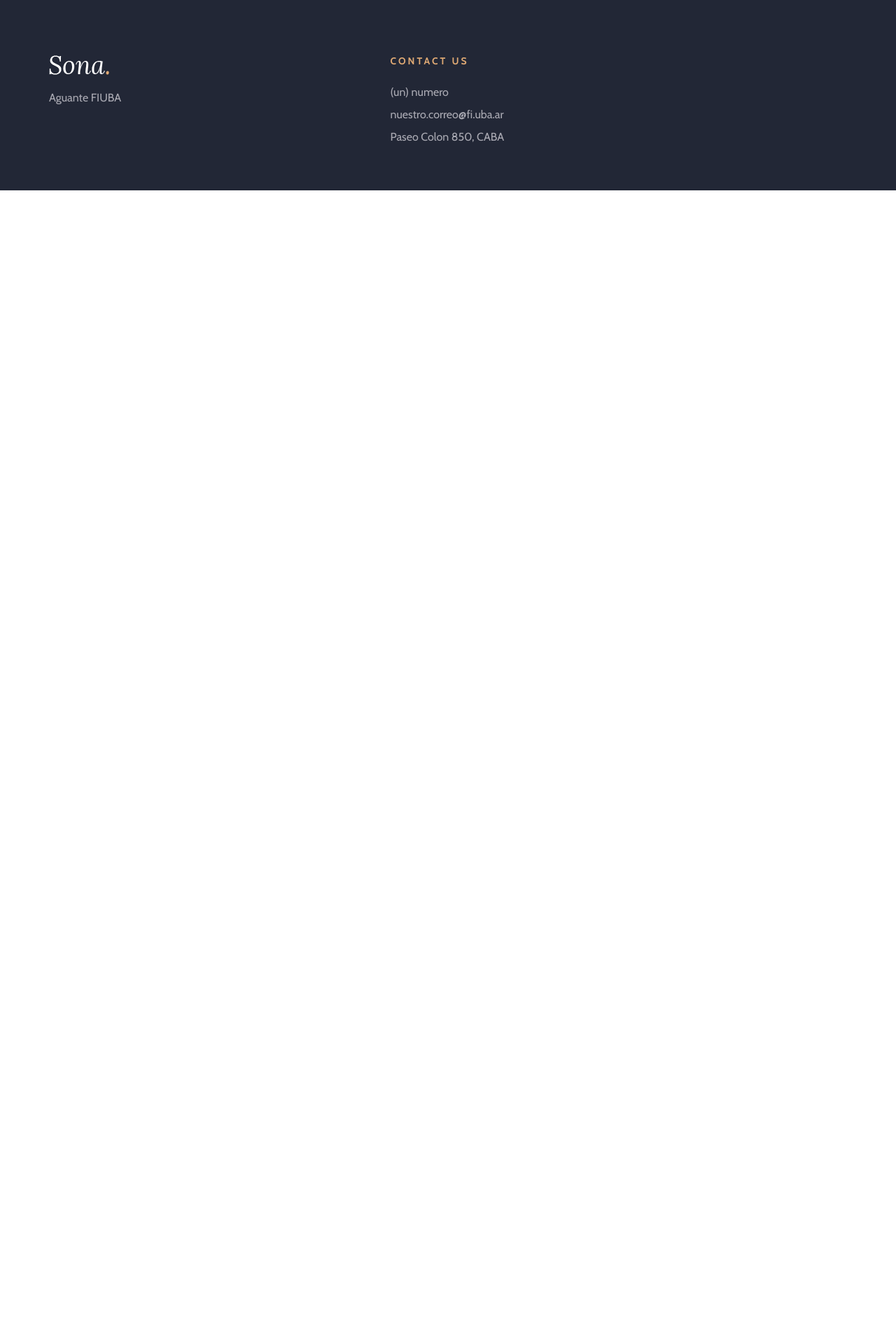
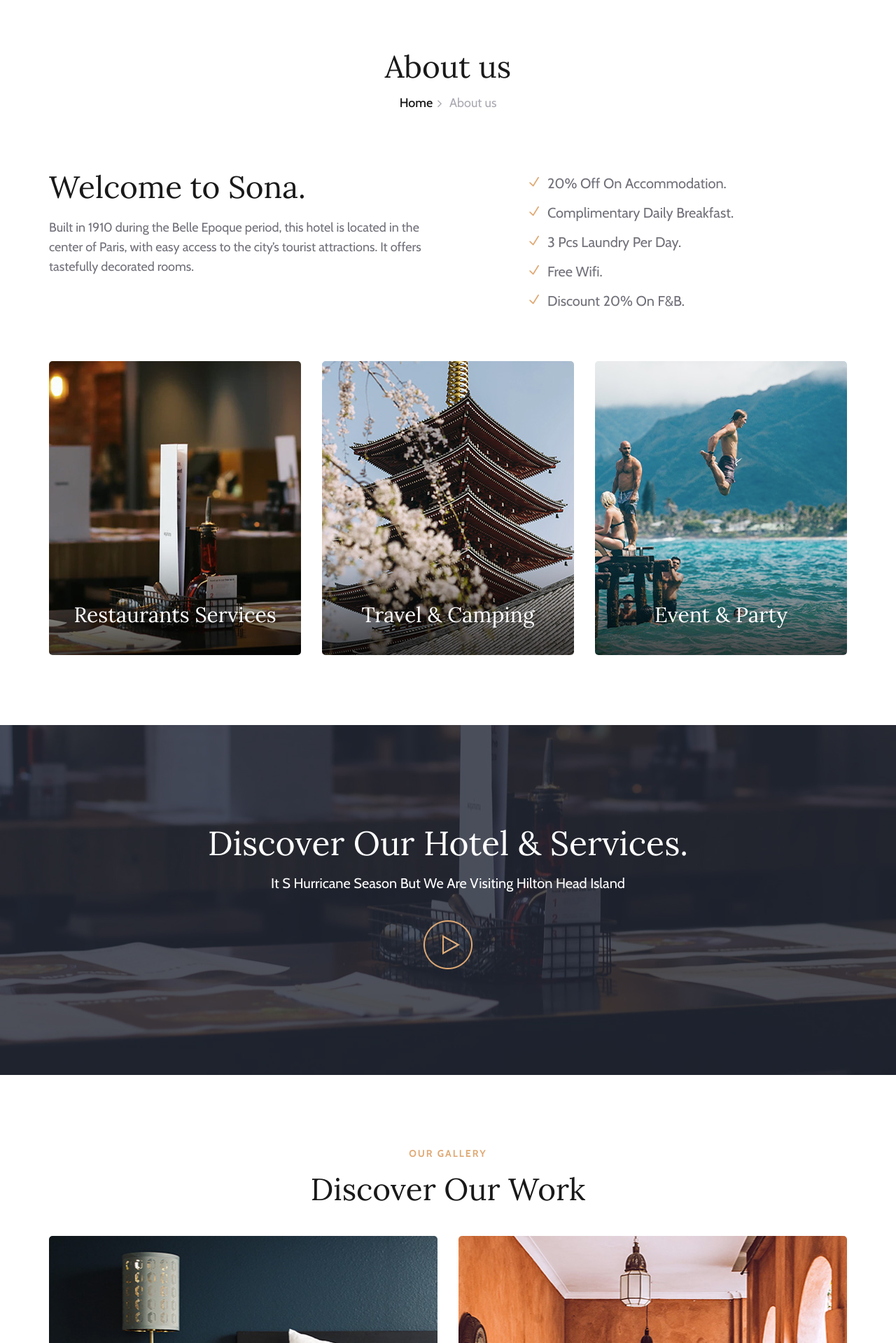
Before and after one commit to emanuel955/TP---Equipo-Futuros-Ingenieros, a Flask app: page /about in a window 1280 px wide; the page is wider, and only the part inside the window is pictured. Shown: the part 175-2094 px from the top of that part at 70% size. Before the commit the page ends 447 px from the top of that part, so only its background shows below. Run offline with Flask 3, Linux system fonts and the light colour scheme; some libraries are stand-ins or nearby versions; grey boxes are pictures that could not be loaded.

Commit message:
Adecua about.html al nuevo base.html, cambia el idioma

```diff
--- a/templates/about.html
+++ b/templates/about.html
@@ -1,6 +1,8 @@
 {% extends 'base.html' %}
+
 {% block title %}About us{% endblock %}
-{% block body %}
+
+{% block content %}
     <body>
         <!-- Breadcrumb Section Begin -->
         <div class="breadcrumb-section">
@@ -8,10 +10,10 @@
                 <div class="row">
                     <div class="col-lg-12">
                         <div class="breadcrumb-text">
-                        <h2>Sobre nosotros</h2>
+                            <h2>About us</h2>
                             <div class="bt-option">
                                 <a href="{{ url_for('index') }}">Home</a>
-                            <span>Sobre nosotros</span>
+                                <span>About us</span>
                             </div>
                         </div>
                     </div>
@@ -27,19 +29,17 @@
                     <div class="row">
                         <div class="col-lg-6">
                             <div class="ap-title">
-                            <h2>Bienvenido a Sona.</h2>
-                            <p>Construido en 1910 durante el periodo Belle Epoque, este hotel está situado en el centro de
-                                París, con fácil acceso a las atracciones turísticas de la ciudad. Ofrece con buen gusto
-                                habitaciones decoradas.</p>
+                                <h2>Welcome to Sona.</h2>
+                                <p>Built in 1910 during the Belle Epoque period, this hotel is located in the center of Paris, with easy access to the city’s tourist attractions. It offers tastefully decorated rooms.</p>
                             </div>
                         </div>
                         <div class="col-lg-5 offset-lg-1">
                             <ul class="ap-services">
-                            <li><i class="icon_check"></i> 20% de descuento en alojamiento.</li>
-                            <li><i class="icon_check"></i> Desayuno diario de cortesia</li>
-                            <li><i class="icon_check"></i> 3 Piezas de lavanderia por dia</li>
-                            <li><i class="icon_check"></i> Wifi gratuito.</li>
-                            <li><i class="icon_check"></i> Descuento del 20% en F&B</li>
+                                <li><i class="icon_check"></i> 20% Off On Accommodation.</li>
+                                <li><i class="icon_check"></i> Complimentary Daily Breakfast.</li>
+                                <li><i class="icon_check"></i> 3 Pcs Laundry Per Day.</li>
+                                <li><i class="icon_check"></i> Free Wifi.</li>
+                                <li><i class="icon_check"></i> Discount 20% On F&B.</li>
                             </ul>
                         </div>
                     </div>
@@ -49,21 +49,21 @@
                         <div class="col-md-4">
                             <div class="ap-service-item set-bg" data-setbg="{{ url_for('static', filename='img/about/about-p1.jpg')}}">
                                 <div class="api-text">
-                                <h3>Servicios de Restaurantes</h3>
+                                    <h3>Restaurants Services</h3>
                                 </div>
                             </div>
                         </div>
                         <div class="col-md-4">
                             <div class="ap-service-item set-bg" data-setbg="{{ url_for('static', filename='img/about/about-p2.jpg')}}">
                                 <div class="api-text">
-                                <h3>Viajes y acampadas</h3>
+                                    <h3>Travel & Camping</h3>
                                 </div>
                             </div>
                         </div>
                         <div class="col-md-4">
                             <div class="ap-service-item set-bg" data-setbg="{{ url_for('static', filename='img/about/about-p3.jpg')}}">
                                 <div class="api-text">
-                                <h3>Eventos y fiestas</h3>
+                                    <h3>Event & Party</h3>
                                 </div>
                             </div>
                         </div>
@@ -79,8 +79,8 @@
                 <div class="row">
                     <div class="col-lg-12">
                         <div class="video-text">
-                        <h2>Descubra nuestro hotel y servicios.</h2>
-                        <p>Es temporada de huracanes pero estamos visitando Hilton Head Island</p>
+                            <h2>Discover Our Hotel & Services.</h2>
+                            <p>It S Hurricane Season But We Are Visiting Hilton Head Island</p>
                             <a href="https://www.youtube.com/watch?v=EzKkl64rRbM" class="play-btn video-popup"><img
                                     src="{{ url_for('static', filename='img/play.png')}}" alt=""></a>
                         </div>
@@ -96,8 +96,8 @@
                 <div class="row">
                     <div class="col-lg-12">
                         <div class="section-title">
-                        <span>Nuestra galeria</span>
-                        <h2>Descubri nuestro trabajo</h2>
+                            <span>Our gallery</span>
+                            <h2>Discover Our Work</h2>
                         </div>
                     </div>
                 </div>
@@ -105,21 +105,21 @@
                     <div class="col-lg-6">
                         <div class="gallery-item set-bg" data-setbg="{{ url_for('static', filename='img/gallery/gallery-1.jpg') }}">
                             <div class="gi-text">
-                            <h3>Habitación de lujo</h3>
+                                <h3>Room Luxury</h3>
                             </div>
                         </div>
                         <div class="row">
                             <div class="col-sm-6">
                                 <div class="gallery-item set-bg" data-setbg="{{ url_for('static', filename='img/gallery/gallery-3.jpg')}}">
                                     <div class="gi-text">
-                                    <h3>Habitación de lujo</h3>
+                                        <h3>Room Luxury</h3>
                                     </div>
                                 </div>
                             </div>
                             <div class="col-sm-6">
                                 <div class="gallery-item set-bg" data-setbg="{{ url_for('static', filename='img/gallery/gallery-4.jpg')}}">
                                     <div class="gi-text">
-                                    <h3>Habitación de lujo</h3>
+                                        <h3>Room Luxury</h3>
                                     </div>
                                 </div>
                             </div>
@@ -128,7 +128,7 @@
                     <div class="col-lg-6">
                         <div class="gallery-item large-item set-bg" data-setbg="{{ url_for('static', filename='img/gallery/gallery-2.jpg')}}">
                             <div class="gi-text">
-                            <h3>Habitación de lujo</h3>
+                                <h3>Room Luxury</h3>
                             </div>
                         </div>
                     </div>
```
Lines whose indentation alone changed are shown as unchanged.
